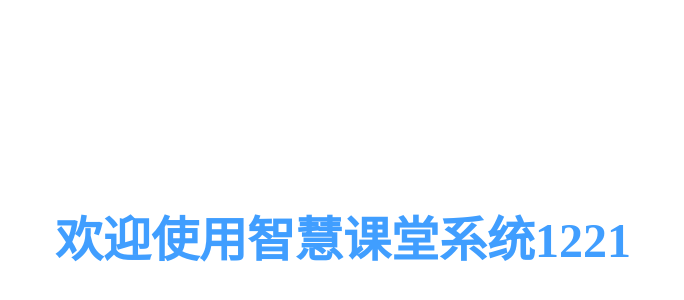
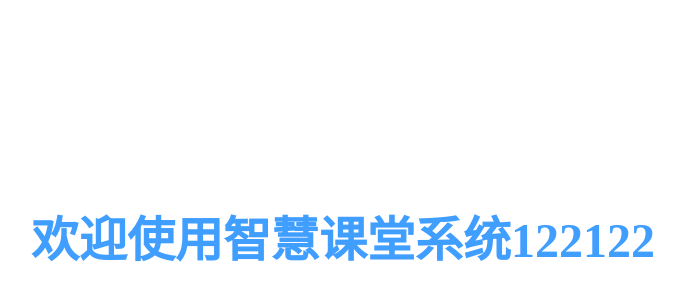
Before and after one commit to Shellonng/SmartClass, a Vue app in the folder SmartClass_frontend/: page /home in a window 1280 px wide. Shown: the part 172-472 px from the top of the page, without its empty margins (297-981 px from the left). Built offline with nearby package versions, Linux system fonts and the light colour scheme; the HTML template or start-up script is replaced by a standard one.

Commit message:
team first commit

```diff
--- a/SmartClass_frontend/src/views/HomeView.vue
+++ b/SmartClass_frontend/src/views/HomeView.vue
@@ -4,7 +4,7 @@
 
 <template>
   <div class="home-container">
-    <h1>欢迎使用智慧课堂系统1221</h1>
+    <h1>欢迎使用智慧课堂系统122122</h1>
   </div>
 </template>
 
```
